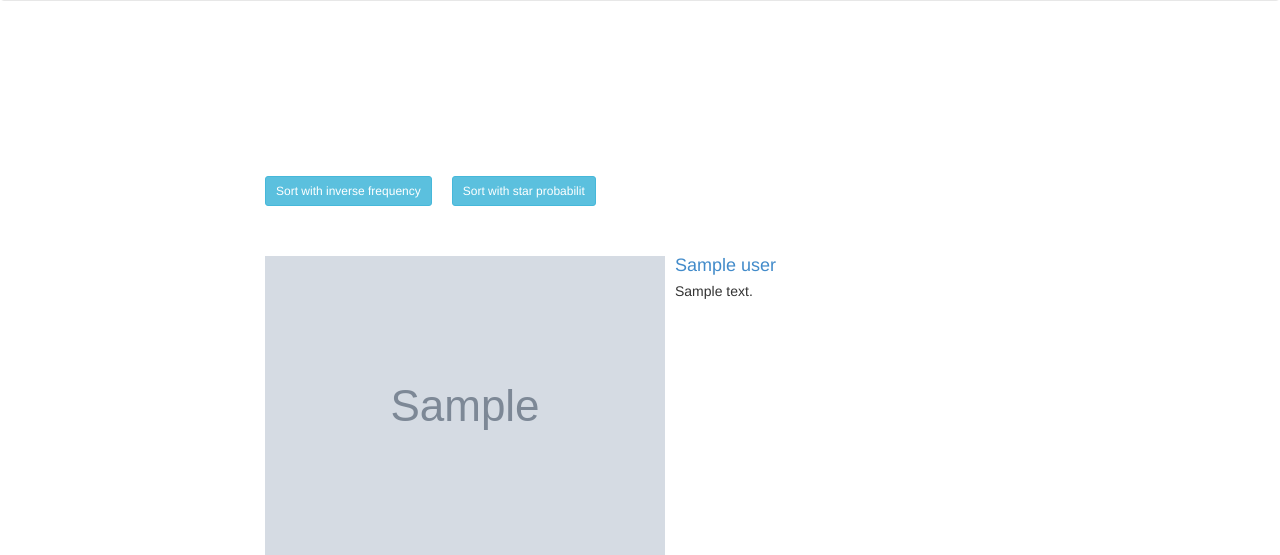
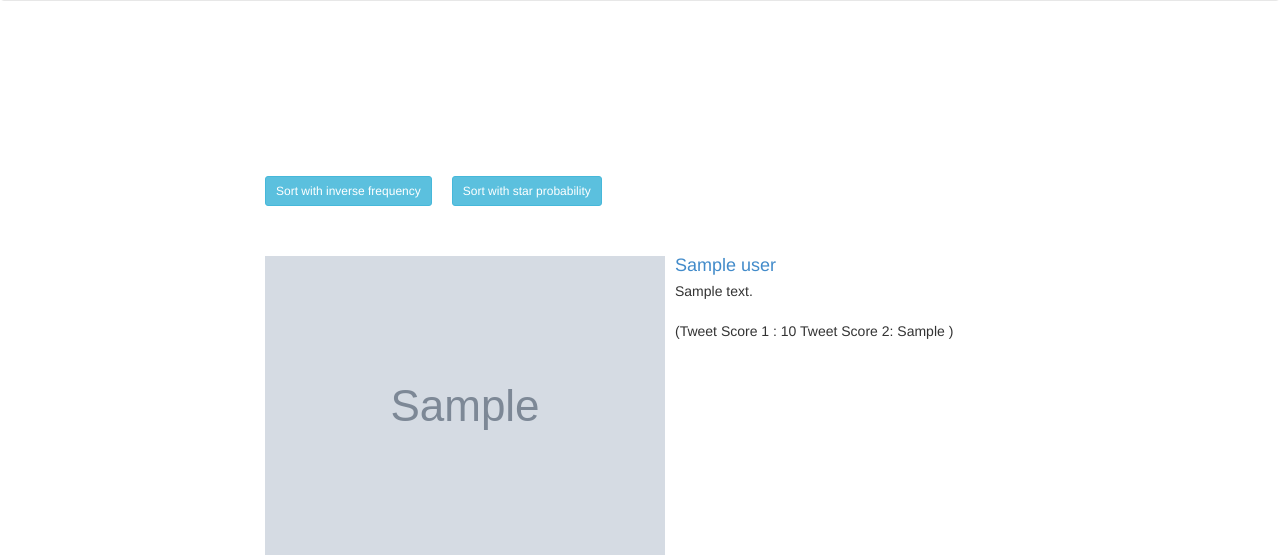
Before and after one commit to ahsanali/tweet-scorer, a Flask app: template app/templates/index.html in a window 1280 px wide. Shown: the part 311-866 px from the top of the page. Run offline with Flask 2, Linux system fonts and the light colour scheme; the visitor is signed in with stand-in values (Sample User, id 1); the template is opened without the code that fills it: most values are stand-ins (such as "Sample title", 1, 10 or a date in 2020); grey boxes marked "Sample" are stand-in pictures.

Commit message:
Java Script added to sort buttons

```diff
--- /dev/null
+++ b/app/static/js/sort.js
@@ -0,0 +1,21 @@
+//This Functions sorts tweets according to parameters provided.
+function tweet_sort(sort_class){
+
+	//Fetching All the divs whch 'media' class
+	var myrow = new Array();
+	$(".media").each(function(data){
+		myrow[data] = this;
+	});
+
+	//Sorting Them according to provided call
+	myrow.sort(function(a,b){
+		return 	parseFloat(String($(a).find(sort_class).text()).trim()) -
+				parseFloat(String($(b).find(sort_class).text()).trim())
+	});
+
+	var newhtml=""
+	for(i=0 ; i < myrow.length ; i++){
+		newhtml = newhtml + "<div class='media'>"+$(myrow[i]).html()+"</div>";
+	}
+	$("#tweet-container").html(newhtml);
+}
--- a/app/templates/index.html
+++ b/app/templates/index.html
@@ -1,6 +1,6 @@
 {% extends "layout.html" %}
 {% block body %}
-
+<script src="{{ url_for('static', filename='js/sort.js') }}"></script>
 <div class="container" style="margin-top: 150px;">
   {% if g.user %}
     {% if tweets %}
@@ -10,8 +10,8 @@
                 </div>
 
                 <div class="col-md-8">
-                    <a href="/?score=score"><button type="button" class="pull-left btn btn-sm btn-info">Sort with inverse frequency</button></a>
-                    <a href="/?score=score2"><button type="button" style="margin-left: 20px;" class="pull-left btn btn-sm btn-info">Sort with star probabilit</button></a>
+                    <a href="#"><button onclick="tweet_sort('.inverse')" type="button" class="pull-left btn btn-sm btn-info">Sort with inverse frequency</button></a>
+                    <a href="#"><button onclick="tweet_sort('.star')" type="button" style="margin-left: 20px;" class="pull-left btn btn-sm btn-info">Sort with star probability</button></a>
                 </div>
 
                 <div class="col-md-2">
@@ -23,7 +23,7 @@
                 <div class="col-md-2">
                 </div>
 
-                <div class="col-md-8">
+                <div class="col-md-8" id ="tweet-container">
                     {% for tweet in tweets %}
                     <div class="media">
                         <a class="pull-left" href="http://twitter.com/{{ tweet.user.screen_name }}">
@@ -34,9 +34,9 @@
                             {{ tweet.text|urlize }}
                             <br />
                             <br />
-                            <div style="display:none;">
+                            <div>
                                 {% if tweet.score %}
-                                  (Tweet Score 1 : {{ tweet.score }}  Tweet Score 2: {{ tweet.score2 }}  )
+                                  (Tweet Score 1 : <span class="inverse">{{ tweet.score }}</span>  Tweet Score 2: <span class="star">{{ tweet.score2 }} </span>)
                                 {% endif %}
                             </div>
                         </div>
```
Also changed, not shown: 1 other file.
